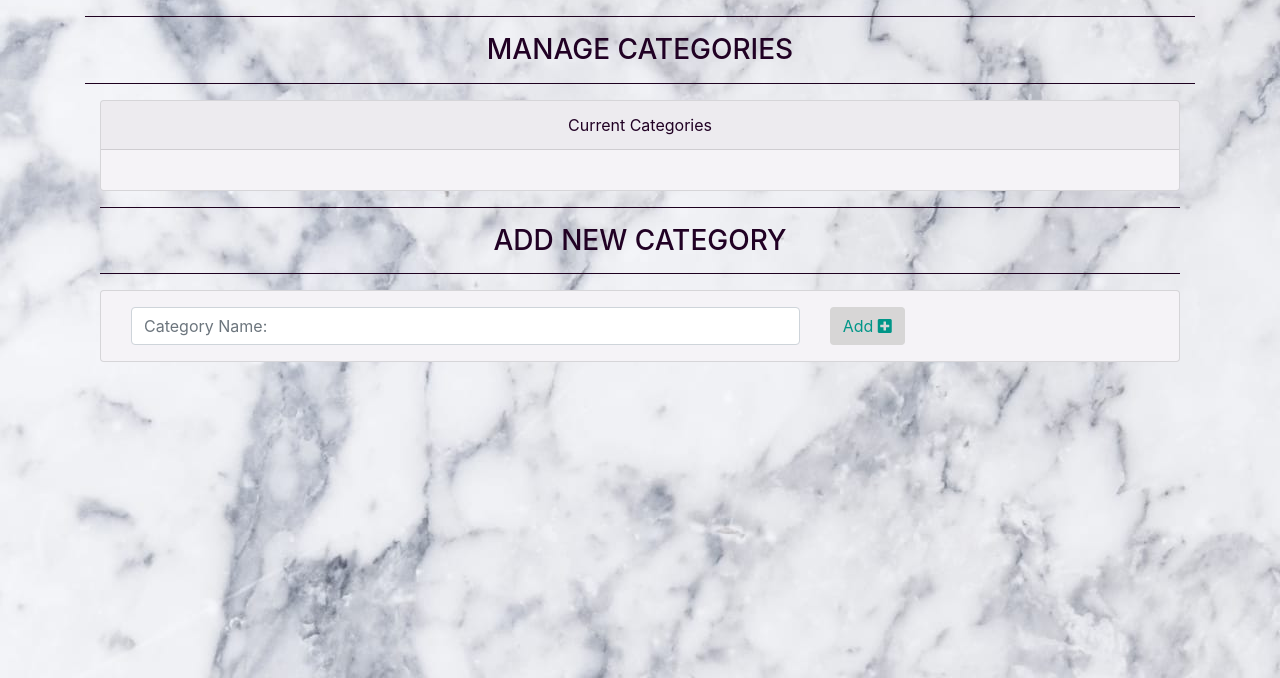
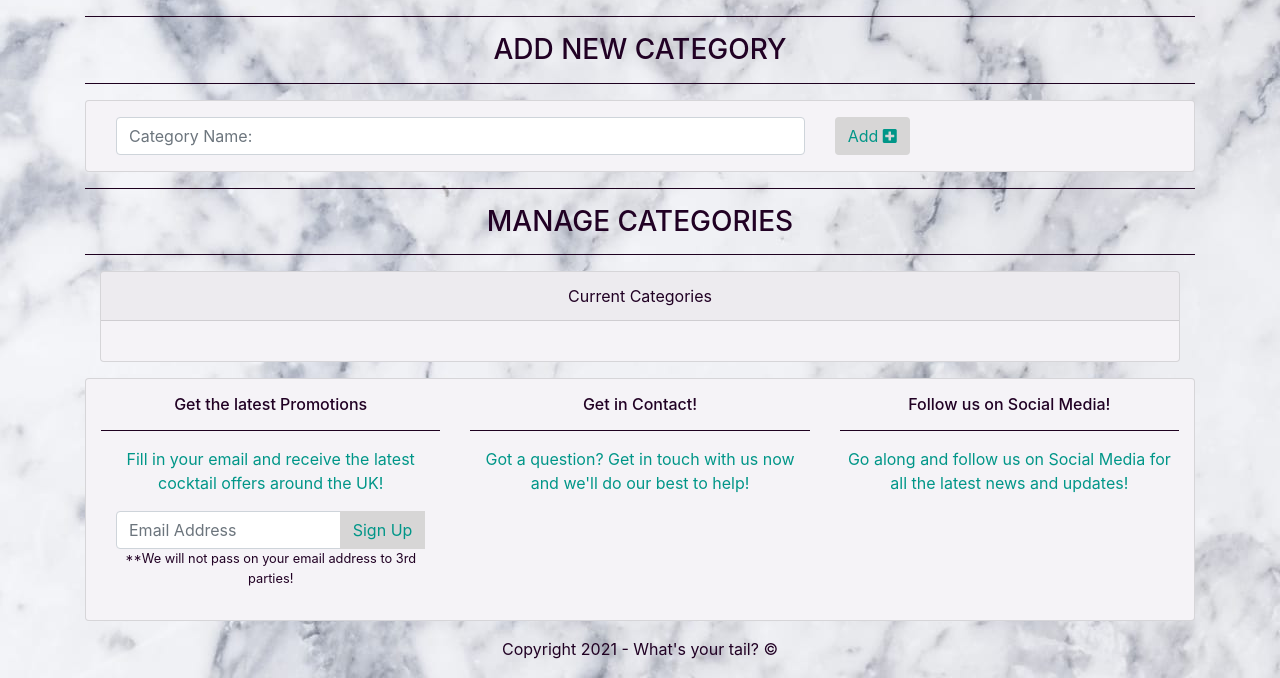
Before and after one commit to jakelashbrook/cocktails-ms3, a Flask app: page /get_categories in a window 1280 px wide. Shown: the part 122-800 px from the top of the page. Run offline with Flask 2, Linux system fonts and the light colour scheme; data that the repository does not hold is empty; some libraries are stand-ins or nearby versions.

Commit message:
Initial Footer Add

```diff
--- a/templates/base.html
+++ b/templates/base.html
@@ -123,13 +123,50 @@
         {% endwith %}
     </section>
 
+
     <main class="container">
     {% block content %}
     {% endblock%}
     </main>
 
-
-
+    <!-- Footer Selection -->
+    <div class="container mt-3 mb-0 text-center" style="position: sticky;">
+        <footer class="container ghost-wht card">
+            <div class="row pt-3">
+                <div class="col-sm-12 col-lg-4">
+                    <h6>Get the latest Promotions</h6>
+                    <hr>
+                    <p class="grn-txt">Fill in your email and receive the latest cocktail offers around the UK!</p>
+                    <!-- Form for PROMO sign ups -->
+                    <form class="container" method="POST" action="">
+                        <div class="input-group mb-3">
+                            <input type="email" class="form-control" placeholder="Email Address" aria-label="Email Address"
+                                aria-describedby="button-addon">
+                            <div class="input-group-append">
+                                <button class="btn button" type="button" id="button-addon">Sign Up</button>
+                            </div>
+                            <small class="text-center mb-3">
+                                **We will not pass on your email address to 3rd parties!</small>
+                        </div>
+                    </form>
+                </div>
+                <div class="col-sm-12 col-lg-4 d-none d-lg-block">
+                    <h6>Get in Contact!</h6>
+                    <hr>
+                    <p class="grn-txt">Got a question? Get in touch with us now and we'll do our best to help!</p>
+                </div>
+                <div class="col-sm-12 col-lg-4">
+                    <h6>Follow us on Social Media!</h6>
+                    <hr>
+                    <p class="grn-txt">Go along and follow us on Social Media for all the latest news and updates!</p>
+                </div>
+            </div>
+        </footer>
+        <!-- Copyright Info -->
+        <div class="container mt-3">
+            <p class="text-center">Copyright 2021 - What's your tail? &copy;</p>
+        </div>
+    </div>
 
     <!-- Compiled and minified JavaScript from Bootstrap -->
     <script src="https://code.jquery.com/jquery-3.5.1.slim.min.js" integrity="sha384-DfXdz2htPH0lsSSs5nCTpuj/zy4C+OGpamoFVy38MVBnE+IbbVYUew+OrCXaRkfj" crossorigin="anonymous"></script>
--- a/templates/categories.html
+++ b/templates/categories.html
@@ -1,5 +1,24 @@
 {% extends "base.html" %}
 {% block content %}
+<!-- Add a new category -->
+        <hr>
+        <h3 class="mt-3 text-center text-uppercase">Add New Category</h3>
+        <hr>
+        <div class="container ghost-wht card mb-3">
+            <form class="container pt-3 pb-3" method="POST" action="{{ url_for('add_category') }}">
+                <div class="row">
+                    <div class="col-8">
+                        <input type="text" name="category_name" id="category_name" class="form-control"
+                            placeholder="Category Name:">
+                    </div>
+                    <div class="col-4">
+                        <button type="submit" value="Submit" class="btn button">Add <i
+                                class="fas fa-plus-square"></i></button>
+                    </div>
+                </div>
+            </form>
+        </div>
+
 <!-- Manage Categories -->
 <hr>
 <h3 class="mt-3 text-center text-uppercase">Manage Categories</h3>
@@ -25,61 +44,43 @@
                 <div id="collapseOne" class="collapse show card" aria-labelledby="headingOne" data-parent="#accordionExample">
                     <div class="card-body p-3">
                         <div class="row">
-                            <div class="col-sm-12 col-lg-6 text-center">
-                        <button id="edit-cat-dd" class="btn button">Edit <i class="fas fa-edit"></i></button>
+                            <div class="col-sm-12 col-md-6 text-center">
+                        <button class="btn button edit-cat-dd">Edit <i class="fas fa-edit"></i></button>
                         <!-- If Edit Clicked SHOW THIS -->
-                        <div class="container ghost-wht mb-3">
-                            <form class="container d-none"id="edit-cat-area" method="POST" action="{{ url_for('edit_category') }}">
+                        <div class="container ghost-wht mb-3 col-12">
+                            <form class="container d-none edit-cat-area"  method="POST"
+                            action="{{ url_for('edit_category', category_id=category._id) }}">
                                 <div class="row p-3">
                                     <div class="col-8">
                                         <input type="text" name="category_name" id="category_name" class="form-control"
-                                            placeholder="Category Name:">
+                                            value="{{ category.category_name }}">
                                     </div>
                                     <div class="col-4">
-                                        <button type="submit" value="Submit" class="btn button mb-2">Edit
-                                            <i class="fas fa-edit"></i></i></button>
-                                        <a id="canx-cat-edit" class="btn button">Cancel
+                                        <button type="submit" value="Submit" class="btn button mb-2">Update
+                                            <i class="fas fa-check-circle"></i></button>
+                                        <a class="btn button canx-cat-edit">Cancel
                                             <i class="fas fa-window-close"></i></a>
                                     </div>
                                 </div>
-                            </form>
+                                </form>
                         </div>
                         </div>
                         <!-- ADD R U SURE U WISH TO DELETE FUNC. -->
-                        <div class="col-sm-12 col-lg-6 text-center">
-                        <button id="del-cat-dd" class="btn button">Delete <i
+                        <div class="col-sm-12 col-md-6 text-center">
+                        <button class="btn button r-u-sure">Delete <i
                                 class="fas fa-dumpster"></i></button>
-                        <div class="container ghost-wht text-center d-none col-12" id="del-cat-area">
+                        <div class="container ghost-wht text-center d-none col-12 delete-area mt-3">
                             <p class="text-center ">Are you sure you wish to delete this?</p>
                             <a class="btn button mb-2"
-                            href="{{ url_for('delete_recipe', recipe_id=recipe._id) }}">Yes</a>
-                            <button class="btn button mb-2" id="del-cat-no">No</button>
-
-                        </div>
+                            href="{{ url_for('delete_category', category_id=category._id) }}">Yes</a>
+                            <button class="btn button mb-2 no-del-btn">No</button>
+                    </div>
                     </div>
                 </div>
                 </div>
-                </div>
+            </div>
                 {% endfor %}
                 </div>
                 </div>
                 </div>
-        <!-- Add a new category -->
-        <hr>
-        <h3 class="mt-3 text-center text-uppercase">Add New Category</h3>
-        <hr>
-        <div class="container ghost-wht card mb-3">
-            <form class="container pt-3 pb-3" method="POST" action="{{ url_for('add_category') }}">
-                <div class="row">
-                    <div class="col-8">
-                        <input type="text" name="category_name" id="category_name" class="form-control"
-                            placeholder="Category Name:">
-                    </div>
-                    <div class="col-4">
-                        <button type="submit" value="Submit" class="btn button">Add <i
-                                class="fas fa-plus-square"></i></button>
-                    </div>
-                </div>
-            </form>
-        </div>
 {% endblock %}
--- a/templates/home.html
+++ b/templates/home.html
@@ -4,7 +4,7 @@
         <div class="container">
             <div class="container">
                 <hr>
-                <h3 class="mt-3 text-center text-uppercase">Popular Cocktails</h3>
+                <h3 class="mt-3 text-center text-uppercase">Recently Added Cocktails</h3>
                 <hr>
             </div>
 
```
Also changed, not shown: static/js/main.js (+15 -48 lines), templates/user_recipes.html (+18 -18 lines), templates/users.html (+6 -3 lines).
